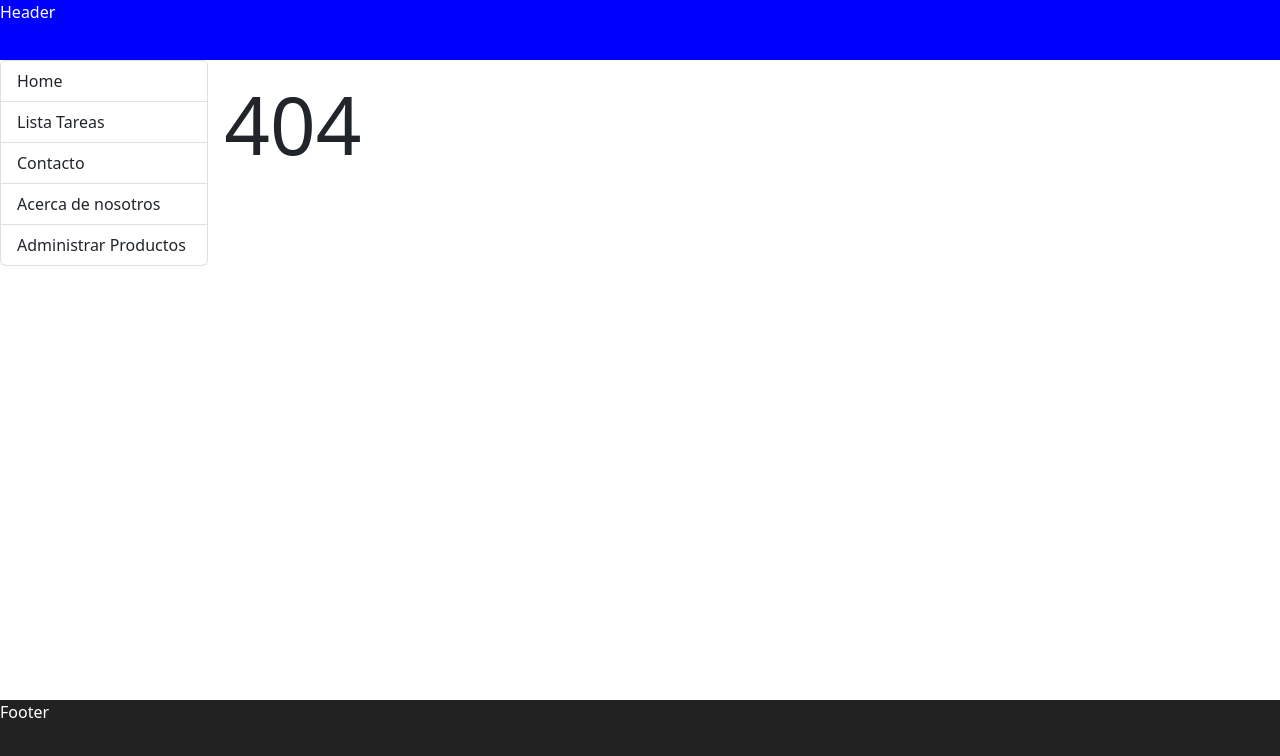
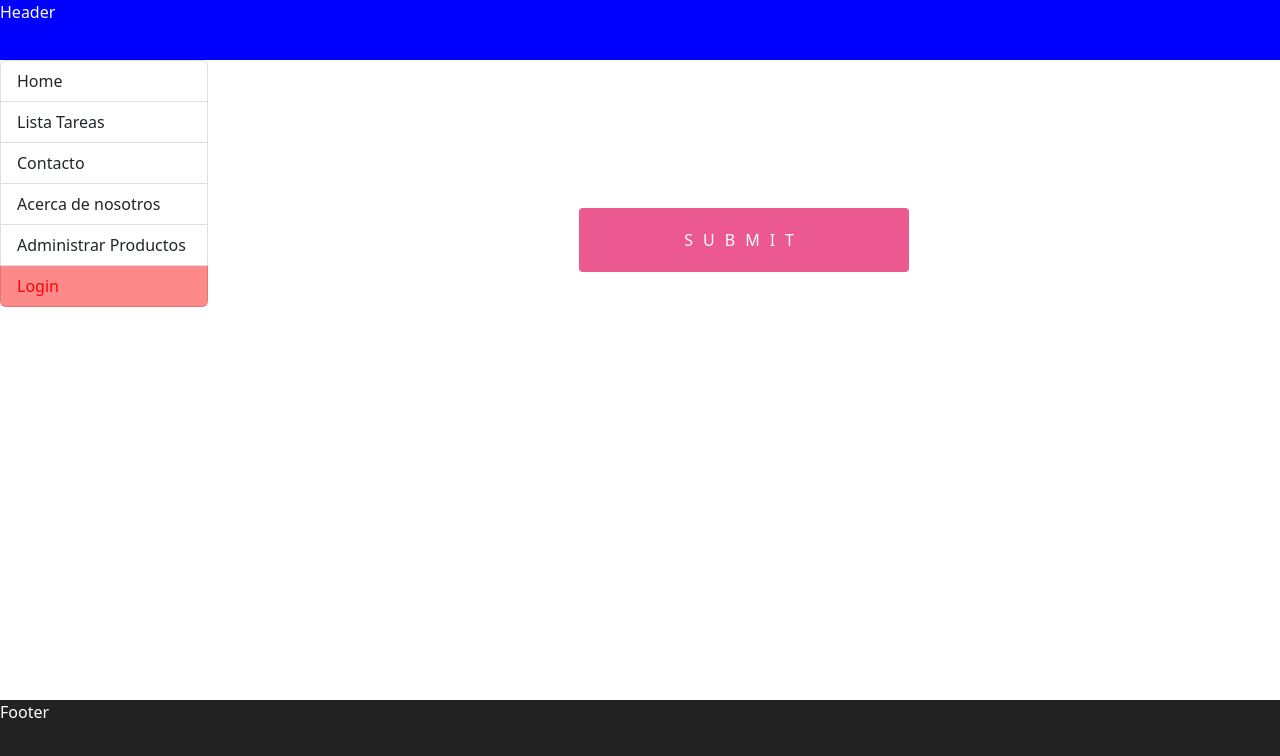
Before and after one commit to neo-fullstack-web/React-ToDo-list, a React (Create React App) app: page /login in a window 1280 px wide. Before the commit this address had no page. Shown: the top 756 px of the page. Built offline with nearby package versions, Linux system fonts and the light colour scheme.

Commit message:
Login and token storage working

```diff
--- a/package.json
+++ b/package.json
@@ -16,6 +16,7 @@
     "react": "^18.2.0",
     "react-bootstrap": "^2.6.0",
     "react-dom": "^18.2.0",
+    "react-hook-form": "^7.41.1",
     "react-router-dom": "^6.4.4",
     "react-scripts": "5.0.1",
     "sort-by": "^1.2.0",
--- a/src/App.js
+++ b/src/App.js
@@ -13,6 +13,7 @@ import { About } from "./pages/About/About";
 import { NotFound } from "./pages/NotFound/NotFound";
 import { ProductAdmin } from "./pages/ProductAdmin/ProductAdmin";
 import { AdminRoute } from "./guard/AdminRoute/AdminRoute";
+import { Login } from "./pages/Login/Login";
 
 function App() {
 
@@ -25,6 +26,7 @@ return (
         <div className="w-100 p-3">
 
           <Routes>
+            <Route path='login' element={ <Login/> } />
             <Route path="/" element={<Home />} />
             <Route path="todo-list" element={<ToDoList />} />
             <Route path="contact" element={<Contact />} />
--- a/src/index.css
+++ b/src/index.css
@@ -49,3 +49,113 @@ body {
 .main-sidebar {
   width: 250px;
 }
+
+
+.form {
+  background: #0e101c;
+  max-width: 400px;
+  margin: 0 auto;
+}
+
+p {
+  color: #bf1650;
+}
+
+p::before {
+  display: inline;
+  content: "⚠ ";
+}
+
+input {
+  display: block;
+  box-sizing: border-box;
+  width: 100%;
+  border-radius: 4px;
+  border: 1px solid white;
+  padding: 10px 15px;
+  margin-bottom: 10px;
+  font-size: 14px;
+}
+
+label {
+  line-height: 2;
+  text-align: left;
+  display: block;
+  margin-bottom: 13px;
+  margin-top: 20px;
+  color: white;
+  font-size: 14px;
+  font-weight: 200;
+}
+
+button[type="submit"],
+input[type="submit"] {
+  background: #ec5990;
+  color: white;
+  text-transform: uppercase;
+  border: none;
+  margin-top: 40px;
+  padding: 20px;
+  font-size: 16px;
+  font-weight: 100;
+  letter-spacing: 10px;
+}
+
+button[type="submit"]:hover,
+input[type="submit"]:hover {
+  background: #bf1650;
+}
+
+button[type="submit"]:active,
+input[type="button"]:active,
+input[type="submit"]:active {
+  transition: 0.3s all;
+  transform: translateY(3px);
+  border: 1px solid transparent;
+  opacity: 0.8;
+}
+
+input:disabled {
+  opacity: 0.4;
+}
+
+input[type="button"]:hover {
+  transition: 0.3s all;
+}
+
+button[type="submit"],
+input[type="button"],
+input[type="submit"] {
+  -webkit-appearance: none;
+}
+
+.App {
+  max-width: 600px;
+  margin: 0 auto;
+}
+
+button[type="button"] {
+  display: block;
+  appearance: none;
+  background: #333;
+  color: white;
+  border: none;
+  text-transform: uppercase;
+  padding: 10px 20px;
+  border-radius: 4px;
+}
+
+hr {
+  margin-top: 30px;
+}
+
+button {
+  display: block;
+  appearance: none;
+  margin-top: 40px;
+  border: 1px solid #333;
+  margin-bottom: 20px;
+  text-transform: uppercase;
+  padding: 10px 20px;
+  border-radius: 4px;
+}
--- a/src/layout/Sidebar/Sidebar.jsx
+++ b/src/layout/Sidebar/Sidebar.jsx
@@ -31,6 +31,10 @@ export const Sidebar = () => {
             Administrar Productos
           </NavLink>
 
+          <NavLink to="/login" className={({isActive}) => isActive ? `list-group-item link-active` : 'list-group-item'}>
+            Login
+          </NavLink>
+
 
       </ul>
 
--- a/src/pages/Home/Home.jsx
+++ b/src/pages/Home/Home.jsx
@@ -3,21 +3,38 @@ import { useState } from 'react';
 import axios from 'axios';
 
 const URL = `http://localhost:3000`;
+const token = JSON.parse(localStorage.getItem('token'))
 
 export const Home = () => {
 
-  const [users, setUsers] = useState([])
+  const [users, setUsers] = useState([]);
+  // const [usersFiltered, setUserFiltered] = useState([]);
 
   useEffect(() => {
-    llamarServidor();
+    obtenerUsuarios();
+    // buscarUsuario('')
   }, [])
 
-  function llamarServidor() {
-    fetch(`${URL}/users`).then(resp => resp.json())
-              .then(respuesta => {
-                console.log(respuesta);
-                setUsers(respuesta)
-              })
+ async function obtenerUsuarios() {
+  try {
+    const usersDB = await axios.get(`${URL}/users`, {
+      headers: {
+        authorization: token
+      }
+    });
+    console.log(usersDB.data);
+    setUsers(usersDB.data)
+  } catch (error) {
+    console.log(error.response)
+  }
+
+    // fetch(`${URL}/users`)
+    //           .then(resp => resp.json())
+    //           .then(respuesta => {
+    //             console.log(respuesta);
+    //             setUsers(respuesta)
+    //           })
+    //           .catch(error => console.log(error))
   }
 
   function borrarUsuarioDesdeFront(id) {
@@ -25,14 +42,32 @@ export const Home = () => {
     axios.delete(`http://localhost:3000/users/${id}`).then(resp => {
 
       console.log(resp)
-      llamarServidor()
+      obtenerUsuarios()
     });
 
   }
 
+  // async function buscarUsuario(nombre) {
+  //   try {
+  //     console.log(`Valor del input:`,  nombre)
+  //     const users = await axios.get(`http://localhost:3000/users-filter?name=${nombre}`)
+  //     setUsers(users.data)
+  //     // setUserFiltered(users.data);
+  //   } catch (error) {
+
+  //   }
+  // }
+
   return (
     <div>
       <h1>Usuarios:</h1>
+      {/* <Form>
+        <Form.Group className="mb-3" controlId="formBasicEmail">
+          <Form.Label>Buscar Usuario</Form.Label>
+          <Form.Control type="text" placeholder="ingrese nombre" onKeyUp={(evt) => buscarUsuario(evt.target.value)}/>
+        </Form.Group>
+      </Form> */}
+
       {
         users.map(usr => (
             <div key={usr._id}>
--- /dev/null
+++ b/src/pages/Login/Login.jsx
@@ -0,0 +1,93 @@
+import React from 'react'
+import axios from 'axios'
+import { useRef } from 'react'
+import { Button, Col, Form, Row } from 'react-bootstrap'
+import { useForm } from 'react-hook-form'
+
+export const Login = () => {
+
+    const {register, handleSubmit, watch, formState: { errors }} = useForm();
+
+    async function miFnLogin(data) {
+        try {
+            // const { email, password } = data;
+
+            const loginData = await axios.post(`http://localhost:3000/login`, data);
+
+            console.log(loginData.data)
+            localStorage.setItem('token', JSON.stringify(loginData.data.token))
+            localStorage.setItem('user', JSON.stringify(loginData.data.user))
+
+
+        } catch (error) {
+            console.log(error)
+        }
+
+
+
+
+    }
+
+    // // Manejo de data en el formulario con hook ref de react
+    // const emailInput = useRef(null);
+    // const passwordInput = useRef(null);
+
+    // async function login(evt) {
+    //     evt.preventDefault()
+    //     console.log(`Login llamado`,
+    //                 emailInput.current.value,
+    //                 passwordInput.current.value)
+    // }
+
+  return (
+    <div>
+        <Row>
+            <Col xs={12} md={{ span: 6, offset: 3 }} xl={{ span: 4, offset: 4 }}>
+
+                <form onSubmit={handleSubmit(miFnLogin)}>
+                    <input type="email" {...register("email", {required: true, maxLength: 30})}></input>
+                    {errors.email && <p>Error en el email</p>}
+                    <input type="password" {...register("password", { required: true })}></input>
+                    {errors.password?.required && <p>El password es obligatorio</p>}
+                    <input type="submit" />
+                </form>
+
+
+
+
+
+
+
+
+
+
+
+                {
+                // *** Manejo de data en el formulario con hook ref de react
+                /* <Form onSubmit={login}>
+                    <Form.Group className='mb-3'>
+                        <Form.Label>Email</Form.Label>
+                        <Form.Control ref={emailInput} name='email' type='email' placeholder='user@email.com'></Form.Control>
+                    </Form.Group>
+                    <Form.Group className='mb-3'>
+                        <Form.Label>Password</Form.Label>
+                        <Form.Control ref={passwordInput} name='password' type='password'></Form.Control>
+                    </Form.Group>
+                    <Button variant="primary" type="submit">
+                        Ingresar
+                    </Button>
+                </Form> */}
+
+
+
+
+
+            </Col>
+
+        </Row>
+
+
+
+    </div>
+  )
+}
```
Also changed, not shown: 1 other file (tests, documents, lock files or other folders).
